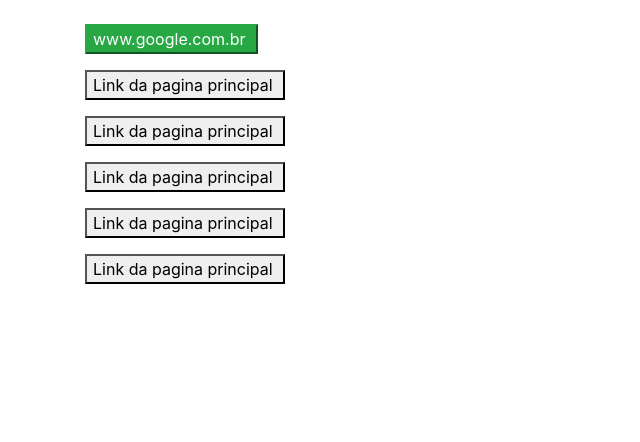
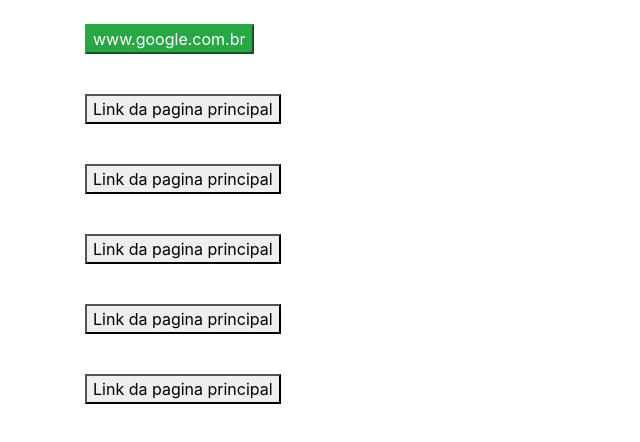
Before and after one commit to leandsenai/proj_senai, a plain HTML site: page index.html in a window 1280 px wide. Shown: the whole page, without its empty margins (0-640 px from the left). Drawn offline with Linux system fonts and the light colour scheme.

Commit message:
Update index.html

```diff
--- a/index.html
+++ b/index.html
@@ -11,12 +11,12 @@
     <interface id="corpo">
     <container class="container-fluid">
         <div class="container">
-            <p><a href ="http:www.google.com.br" target="_black" ><button type="button" class="btn-success"> www.google.com.br <img src="" class="glyphicon-share-alt"></button> </a></p>
-            <p><a href ="https://leandsenai.github.io/proj_senai/index.html"><button type="button" class="btn-Primary"> Link da pagina principal <img src="" class="glyphicon-share-alt"></button> </a></p>
-            <p><a href ="https://leandsenai.github.io/proj_senai/index.html"><button type="button" class="btn-Secondary"> Link da pagina principal <img src="" class="glyphicon-share-alt"></button> </a></p>
-            <p><a href ="https://leandsenai.github.io/proj_senai/index.html"><button type="button" class="btn-Info"> Link da pagina principal <img src="" class="glyphicon-share-alt"></button> </a></p>
-            <p><a href ="https://leandsenai.github.io/proj_senai/index.html"><button type="button" class="btn-Warning"> Link da pagina principal <img src="" class="glyphicon-share-alt"></button> </a></p>
-            <p><a href ="https://leandsenai.github.io/proj_senai/index.html"><button type="button" class="btn-Dark"> Link da pagina principal <img src="" class="glyphicon-share-alt"></button> </a></p>
+            <p><a href ="http:www.google.com.br" target="_black" ><button type="button" class="btn-success"> www.google.com.br</button></a></p><br>
+            <p><a href ="https://leandsenai.github.io/proj_senai/index.html"><button type="button" class="btn-Primary"> Link da pagina principal</button> </a></p><br>
+            <p><a href ="https://leandsenai.github.io/proj_senai/index.html"><button type="button" class="btn-Secondary"> Link da pagina principal</button> </a></p><br>
+            <p><a href ="https://leandsenai.github.io/proj_senai/index.html"><button type="button" class="btn-Info"> Link da pagina principal</button> </a></p><br>
+            <p><a href ="https://leandsenai.github.io/proj_senai/index.html"><button type="button" class="btn-Warning"> Link da pagina principal</button> </a></p><br>
+            <p><a href ="https://leandsenai.github.io/proj_senai/index.html"><button type="button" class="btn-Dark"> Link da pagina principal</button> </a></p><br>
 
     </div>
 </container>
```
